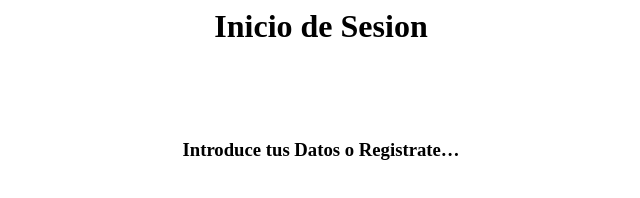
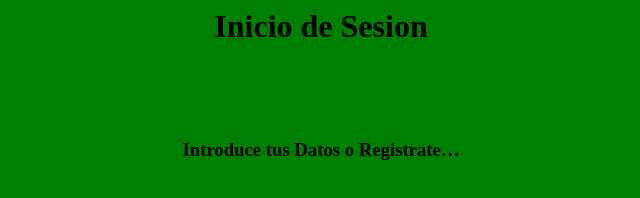
Before and after one commit to Fibosol/prueba, a plain HTML site: page index.html in a window 1280 px wide. Shown: the whole page, without its empty margins (319-959 px from the left). Drawn offline with Linux system fonts and the light colour scheme.

Commit message:
Se puso color de fondo verde a la pagina

```diff
--- a/index.html
+++ b/index.html
@@ -2,7 +2,7 @@
 <head>
 <title>Login</title>
 </head>
-<body>
+<body bgcolor=green>
 <center>
 <h1>Inicio de Sesion</h1>
 <br><br><br>
```
